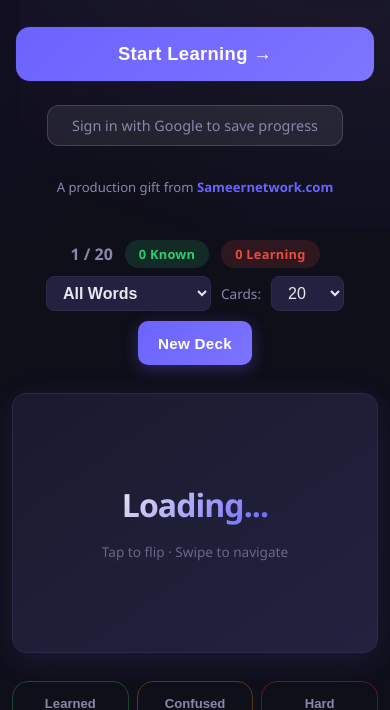
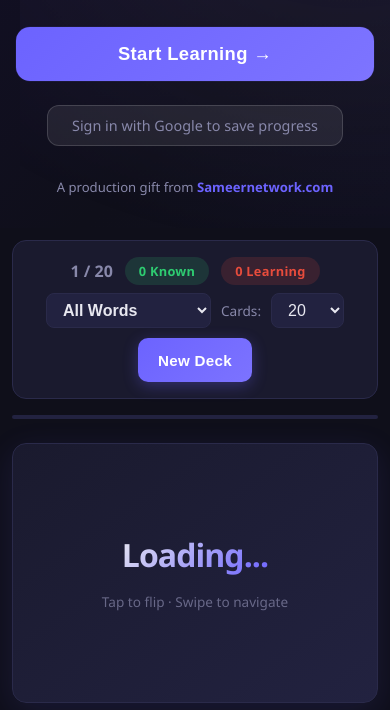
Before and after one commit to mahdeensam/GRE_vocab, a Flask app: page / in a window 390 px wide. Shown: the part 874-1584 px from the top of the page. Run offline with Flask 3, Linux system fonts and the light colour scheme.

Commit message:
Creative redesign: logo icon, clickable hero cards, view accents, deck progress bar
- Add SVG book icon to nav brand (visible on phones where text hides)
- Make hero feature cards clickable entry points to each view
- Wrap nav-right items in a cohesive capsule background
- Soften theme toggle hover (gentle rotate + glow instead of solid fill)
- Give flashcard controls a card-like surface treatment
- Add view-specific color accents (purple/teal/amber) for nav + search focus
- Add thin deck progress bar below flashcard controls

Co-Authored-By: Claude Opus 4.6 <noreply@anthropic.com>

```diff
--- a/static/style.css
+++ b/static/style.css
@@ -481,15 +493,40 @@ body.app-mode #hero { display: none; }
   animation: fadeInUp 0.5s cubic-bezier(0.4, 0, 0.2, 1);
 }
 
+/* View-specific accent colors */
+.nav-btn[data-view="flashcard"].active { --view-accent: var(--primary); }
+.nav-btn[data-view="list"].active {
+  background: #0d9488;
+  border-color: #0d9488;
+  box-shadow: 0 4px 15px rgba(13, 148, 136, 0.3);
+}
+.nav-btn[data-view="concepts"].active {
+  background: #d97706;
+  border-color: #d97706;
+  box-shadow: 0 4px 15px rgba(217, 119, 6, 0.3);
+}
+#list-view .search-bar input:focus {
+  border-color: #0d9488;
+  box-shadow: 0 0 0 4px rgba(13, 148, 136, 0.2);
+}
+#concepts-view .concepts-search-bar input:focus {
+  border-color: #d97706;
+  box-shadow: 0 0 0 4px rgba(217, 119, 6, 0.2);
+}
+
 /* ===== FLASHCARD CONTROLS ===== */
 .flashcard-controls {
   display: flex;
   justify-content: space-between;
   align-items: center;
-  margin-bottom: 28px;
+  margin-bottom: 16px;
   flex-wrap: wrap;
   gap: 12px;
   animation: fadeIn 0.6s ease 0.1s both;
+  background: var(--surface);
+  border: 1px solid var(--border);
+  border-radius: var(--radius);
+  padding: 16px 20px;
 }
 
 .deck-info { display: flex; gap: 12px; align-items: center; }
@@ -585,6 +622,23 @@ body.app-mode #hero { display: none; }
   box-shadow: 0 6px 25px var(--red-glow);
 }
 .btn-danger:active { transform: translateY(0) scale(0.97); }
+
+/* ===== DECK PROGRESS BAR ===== */
+.deck-progress-bar {
+  width: 100%;
+  height: 4px;
+  background: var(--surface2);
+  border-radius: 2px;
+  overflow: hidden;
+  margin-bottom: 24px;
+}
+.deck-progress-fill {
+  height: 100%;
+  background: linear-gradient(90deg, var(--primary), #a78bfa);
+  border-radius: 2px;
+  width: 0;
+  transition: width 0.4s cubic-bezier(0.4, 0, 0.2, 1);
+}
 
 /* ===== FLASHCARD AREA ===== */
 .flashcard-area {
--- a/templates/index.html
+++ b/templates/index.html
@@ -39,17 +39,17 @@
       </div>
     </div>
     <div class="hero-features">
-      <div class="hero-feature">
+      <div class="hero-feature" data-target="flashcard" role="button" tabindex="0">
         <div class="hero-feature-icon"><svg viewBox="0 0 24 24" width="32" height="32" fill="none" stroke="currentColor" stroke-width="1.8" stroke-linecap="round" stroke-linejoin="round"><rect x="2" y="4" width="16" height="18" rx="2" opacity="0.3"/><rect x="6" y="2" width="16" height="18" rx="2" fill="var(--surface)" stroke="currentColor"/><line x1="10" y1="8" x2="18" y2="8"/><line x1="10" y1="12" x2="18" y2="12"/><line x1="10" y1="16" x2="15" y2="16"/></svg></div>
         <div class="hero-feature-title">Flashcards</div>
         <div class="hero-feature-desc">Flip through curated decks with spaced repetition tracking</div>
       </div>
-      <div class="hero-feature">
+      <div class="hero-feature" data-target="list" role="button" tabindex="0">
         <div class="hero-feature-icon"><svg viewBox="0 0 24 24" width="32" height="32" fill="none" stroke="currentColor" stroke-width="1.8" stroke-linecap="round" stroke-linejoin="round"><path d="M4 19.5A2.5 2.5 0 0 1 6.5 17H20"/><path d="M6.5 2H20v20H6.5A2.5 2.5 0 0 1 4 19.5v-15A2.5 2.5 0 0 1 6.5 2z"/><line x1="8" y1="7" x2="16" y2="7"/><line x1="8" y1="11" x2="14" y2="11"/></svg></div>
         <div class="hero-feature-title">Word List</div>
         <div class="hero-feature-desc">Search, filter, and tag every word — learned, confused, or hard</div>
       </div>
-      <div class="hero-feature">
+      <div class="hero-feature" data-target="concepts" role="button" tabindex="0">
         <div class="hero-feature-icon"><svg viewBox="0 0 24 24" width="32" height="32" fill="none" stroke="currentColor" stroke-width="1.8" stroke-linecap="round" stroke-linejoin="round"><circle cx="12" cy="12" r="10"/><path d="M12 2a7 7 0 0 1 7 7c0 3-2.5 5-5 6.5S12 18 12 22"/><path d="M12 2a7 7 0 0 0-7 7c0 3 2.5 5 5 6.5S12 18 12 22"/><line x1="2" y1="12" x2="22" y2="12"/></svg></div>
         <div class="hero-feature-title">Concept Groups</div>
         <div class="hero-feature-desc">Words grouped by meaning with Bengali translations</div>
@@ -62,7 +62,13 @@
 </section>
 
 <nav>
-  <div class="nav-brand">GRE Vocab Master</div>
+  <div class="nav-brand">
+    <svg class="brand-icon" viewBox="0 0 24 24" width="22" height="22" fill="none" stroke="currentColor" stroke-width="2" stroke-linecap="round" stroke-linejoin="round">
+      <path d="M4 19.5A2.5 2.5 0 0 1 6.5 17H20"/>
+      <path d="M6.5 2H20v20H6.5A2.5 2.5 0 0 1 4 19.5v-15A2.5 2.5 0 0 1 6.5 2z"/>
+    </svg>
+    <span class="brand-text">GRE Vocab Master</span>
+  </div>
   <div class="nav-links">
     <button class="nav-btn active" data-view="flashcard">Flashcards</button>
     <button class="nav-btn" data-view="list">Word List</button>
@@ -102,6 +108,7 @@
       <button id="new-deck-btn" class="btn btn-primary">New Deck</button>
     </div>
   </div>
+  <div class="deck-progress-bar"><div class="deck-progress-fill" id="deck-progress"></div></div>
 
   <div class="flashcard-area">
     <button class="arrow-btn" id="prev-btn">&larr;</button>
@@ -242,6 +249,27 @@ document.getElementById('hero-cta').addEventListener('click', function(e) {
   enterApp();
 });
 
+// Hero feature cards — click to enter app at specific view
+document.querySelectorAll('.hero-feature[data-target]').forEach(card => {
+  card.addEventListener('click', () => {
+    const target = card.dataset.target;
+    enterApp();
+    // After enterApp's setTimeout fires, switch to the target view
+    setTimeout(() => {
+      document.querySelectorAll('.nav-btn').forEach(b => b.classList.remove('active'));
+      document.querySelectorAll('.view').forEach(v => v.classList.remove('active'));
+      const btn = document.querySelector(`.nav-btn[data-view="${target}"]`);
+      if (btn) btn.classList.add('active');
+      document.getElementById(target + '-view').classList.add('active');
+      if (target === 'list') loadWordList();
+      if (target === 'concepts' && !conceptsLoaded) loadConceptGroups();
+    }, 460);
+  });
+  card.addEventListener('keydown', (e) => {
+    if (e.key === 'Enter' || e.key === ' ') { e.preventDefault(); card.click(); }
+  });
+});
+
 // Skip hero if already seen this session
 if (sessionStorage.getItem('greHeroSeen')) {
   document.body.classList.add('app-mode');
@@ -365,6 +393,10 @@ function showCard() {
 
   document.getElementById('prev-btn').disabled = currentIndex === 0;
   document.getElementById('next-btn').disabled = currentIndex === deck.length - 1;
+
+  // Deck progress bar (position in deck)
+  const deckPct = ((currentIndex + 1) / deck.length * 100);
+  document.getElementById('deck-progress').style.width = deckPct + '%';
 
   const pct = ((known.size + learning.size) / deck.length) * 100;
   document.getElementById('progress-bar').style.width = pct + '%';
```
Also changed, not shown: other parts of static/style.css (+24 -12 lines).
